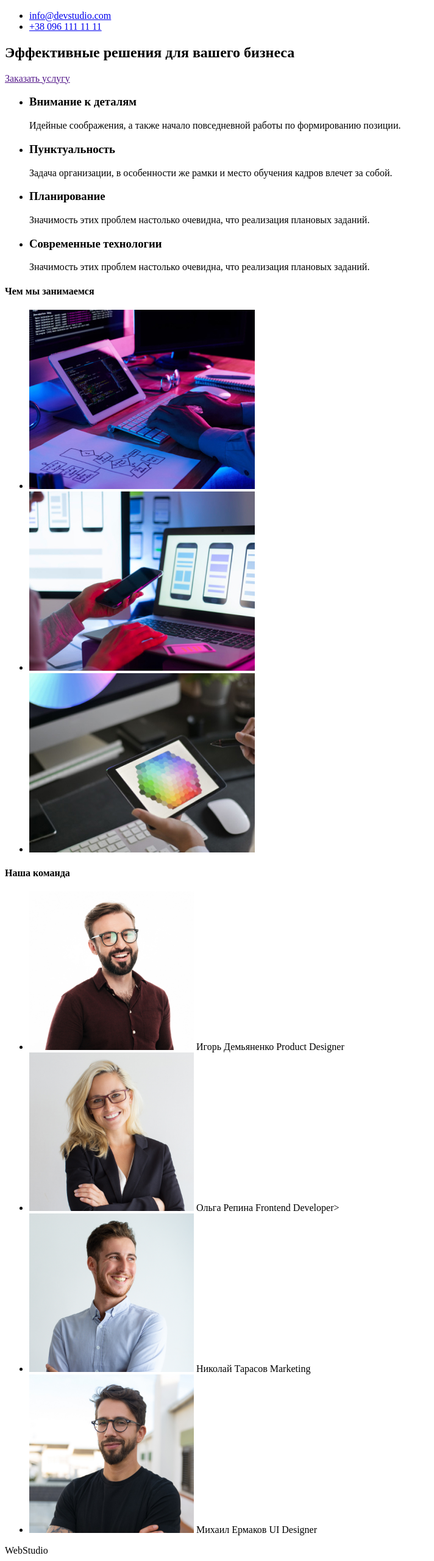
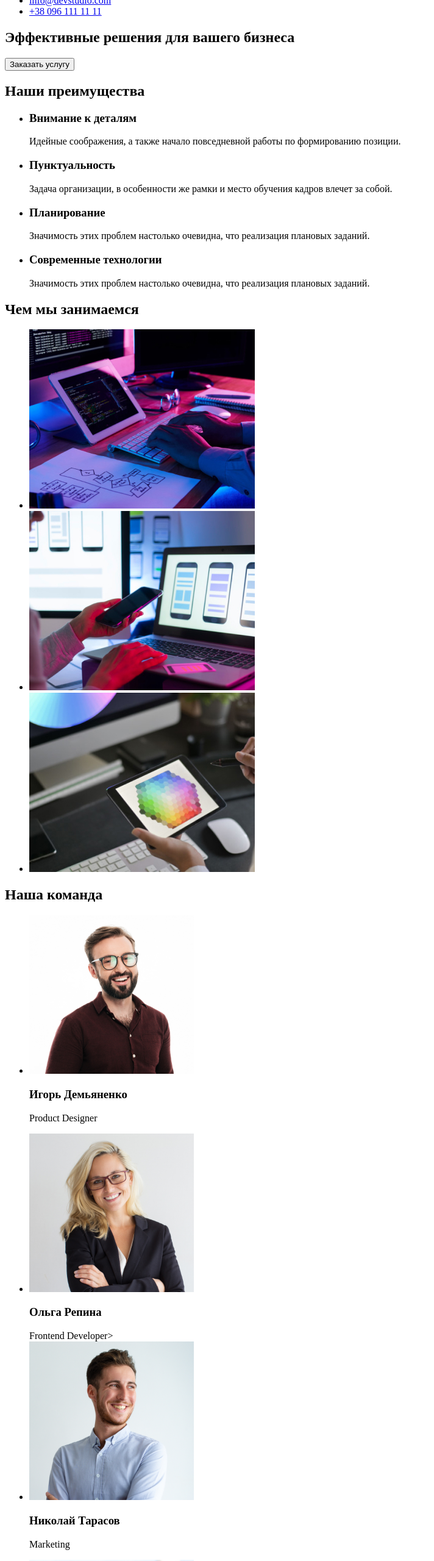
Before and after one commit to IrinaGashevskaya/homework, a plain HTML site: page index.html in a window 1280 px wide. Shown: the part 120-2680 px from the top of the page at 61% size, without its empty margins (0-712 px from the left). Drawn offline with Linux system fonts and the light colour scheme.

Commit message:
fix error

```diff
--- a/index.html
+++ b/index.html
@@ -6,25 +6,27 @@
     <body>
         <header>
             <nav>
-              <h1>WebStudio</h1>
+              <a href="">WebStudio</a>
                <ul>
                  <li><a href="">Студия</a></li>
                  <li><a href="">Портфолио</a></li>
                  <li><a href="">Контакты</a></li>
                </ul>
                <ul>
-                 <li><a href="mail to:info@devstudio.com">info@devstudio.com</a></li>
+                 <li><a href="mailto:info@devstudio.com">info@devstudio.com</a></li>
                  <li><a href="tel:+380961111111">+38 096 111 11 11</a></li>
             </ul>
         </nav>
         </header>
+     <main>
          <div>
              <section>
-                <h2>Эффективные решения для вашего бизнеса</h2>
-                <a href="">Заказать услугу</a>
+                 <h1>Эффективные решения для вашего бизнеса</h1>
+                 <button type="button">Заказать услугу</button>
              </section>
          </div>
          <section>
+             <h2>Наши преимущества</h2>
               <ul>
                  <li>
                      <h3>Внимание к деталям</h3>
@@ -45,7 +47,7 @@
              </ul>
          </section>
          <section>
-            <h4>Чем мы занимаемся</h4>
+             <h2>Чем мы занимаемся</h2>
              <ul>
                  <li><img src="./images/example1.jpg"alt="Пример"width="370"></li>
                  <li><img src="./images/example2.jpg"alt="Пример"width="370"></li>
@@ -53,35 +55,37 @@
              </ul>
          </section>
           <section>
-            <h4>Наша команда</h4>
+             <h2>Наша команда</h2>
               <ul>
                   <li><img src="./images/team1.jpg"alt="Пример"width="270">
-                   <span>Игорь Демьяненко</span>
-                   <span>Product Designer</span>
+                     <h3>Игорь Демьяненко</h3>
+                     <p>Product Designer</p>
                  </li>
                  <li><img src="./images/team2.jpg"alt="Пример"width="270">
-                    <span>Ольга Репина</span>
+                     <h3>Ольга Репина</h3>
                      <span>Frontend Developer</span>>
                  </li>
                  <li><img src="./images/team3.jpg"alt="Пример"width="270">
-                    <span>Николай Тарасов</span>
-                    <span>Marketing</span>
+                     <h3>Николай Тарасов</h3>
+                     <p>Marketing</p>
                  </li>
                   <li><img src="./images/team4.jpg"alt="Пример"width="270">
-                    <span>Михаил Ермаков</span>
-                    <span>UI Designer</span>
+                     <h3>Михаил Ермаков</h3>
+                     <p>UI Designer</p>
                  </li>
               </ul>
-
           </section>
+     </main>
      <footer>
          <div>
-                <span>WebStudio</span>
+                <a href="">WebStudio</a>
+             <address>
                     <p>г. Киев, пр-т Леси Украинки, 26</p>
                   <ul>
-                   <li><a href="mail to:info@devstudio.com">info@devstudio.com</a></li>
+                     <li><a href="mailto:info@devstudio.com">info@devstudio.com</a></li>
                      <li><a href="tel:+380961111111">+38 096 111 11 11</a></li>
                  </ul>
+             </address>
           </div>
      </footer>
  </body>
```
Lines whose indentation alone changed are shown as unchanged.
